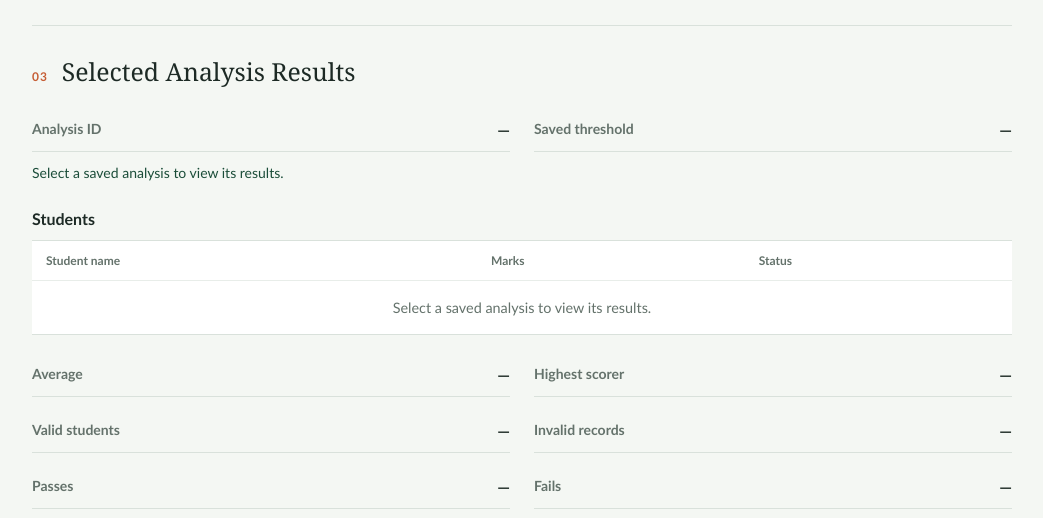
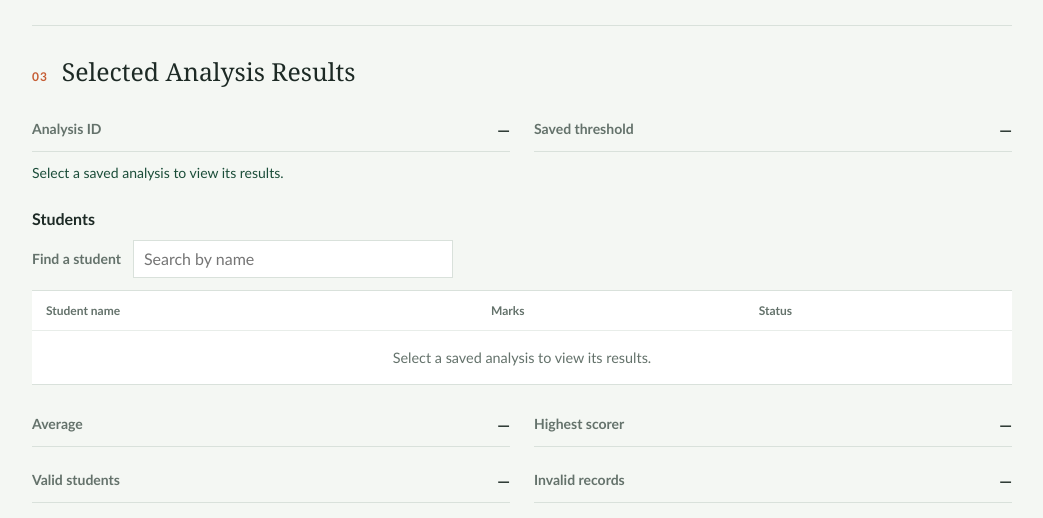
Before and after one commit to anadishh786-design/git-init-students-marks-analyser, a Flask app: page / in a window 1280 px wide. Shown: the part 946-1464 px from the top of the page, without its empty margins (118-1161 px from the left). Run offline with Flask 3, Linux system fonts and the light colour scheme; data that the repository does not hold is empty.

Commit message:
Add student search and empty history guidance

```diff
--- a/static/app.js
+++ b/static/app.js
@@ -9,6 +9,8 @@ const invalidWarning = document.querySelector("#invalid-warning");
 const historyRows = document.querySelector("#history-rows");
 const historyStatus = document.querySelector("#history-status");
 const resultsStatus = document.querySelector("#results-status");
+const studentSearchInput = document.querySelector("#student-search");
+const studentSearchStatus = document.querySelector("#student-search-status");
 let nextStudentNumber = studentRows.querySelectorAll("[data-student-row]").length + 1;
 let isSaving = false;
 let selectedAnalysisRequest = 0;
@@ -143,6 +145,10 @@ function renderAnalysis(analysis) {
 
 	const resultRows = document.querySelector("#result-students");
 	resultRows.replaceChildren();
+	studentSearchInput.value = "";
+	studentSearchInput.disabled = analysis.students.length === 0;
+	studentSearchStatus.textContent = "";
+	studentSearchStatus.hidden = true;
 	if (analysis.students.length === 0) {
 		const row = document.createElement("tr");
 		const cell = appendCell(row, "No valid student records.");
@@ -152,6 +158,7 @@ function renderAnalysis(analysis) {
 	} else {
 		analysis.students.forEach((student) => {
 			const row = document.createElement("tr");
+			row.dataset.resultStudent = "";
 			appendCell(row, student.name);
 			appendCell(row, String(student.marks));
 			appendCell(row, student.status);
@@ -170,6 +177,24 @@ function renderAnalysis(analysis) {
 	document.querySelector("#result-invalid-count").textContent = String(summary.invalid_count);
 	document.querySelector("#result-pass-count").textContent = String(summary.pass_count);
 	document.querySelector("#result-fail-count").textContent = String(summary.fail_count);
+}
+
+function filterResultStudents() {
+	const query = studentSearchInput.value.trim();
+	const rows = Array.from(document.querySelectorAll("#result-students [data-result-student]"));
+	let visibleCount = 0;
+
+	rows.forEach((row) => {
+		const matches = matchesStudentName(row.cells[0].textContent, query);
+		row.hidden = !matches;
+		if (matches) {
+			visibleCount += 1;
+		}
+	});
+
+	const noMatches = query !== "" && rows.length > 0 && visibleCount === 0;
+	studentSearchStatus.textContent = noMatches ? `No students match "${query}".` : "";
+	studentSearchStatus.hidden = !noMatches;
 }
 
 async function loadAnalysis(analysisId) {
@@ -268,6 +293,8 @@ document.querySelector("#add-student").addEventListener("click", () => {
 	row.querySelector('[name="student-name"]').focus();
 });
 
+studentSearchInput.addEventListener("input", filterResultStudents);
+
 form.addEventListener("click", (event) => {
 	const removeButton = event.target.closest(".remove-button");
 	if (removeButton) {
--- /dev/null
+++ b/static/student-search.js
@@ -0,0 +1,10 @@
+"use strict";
+
+function matchesStudentName(name, query) {
+	const normalizedQuery = String(query).trim().toLocaleLowerCase();
+	return String(name).toLocaleLowerCase().includes(normalizedQuery);
+}
+
+if (typeof module !== "undefined" && module.exports) {
+	module.exports = { matchesStudentName };
+}
--- a/static/styles.css
+++ b/static/styles.css
@@ -259,7 +259,25 @@ dd {
     font: inherit;
 }
 
+.student-search-field {
+    display: flex;
+    align-items: center;
+    gap: 12px;
+    margin-bottom: 12px;
+}
+
+#student-search {
+    width: min(100%, 320px);
+    min-height: 38px;
+    padding: 6px 10px;
+    border: 1px solid var(--line);
+    background: var(--surface);
+    color: var(--ink);
+    font: inherit;
+}
+
 .threshold-input:focus,
+#student-search:focus,
 .student-input:focus {
     outline: 2px solid var(--green);
     outline-offset: 2px;
--- a/templates/index.html
+++ b/templates/index.html
@@ -5,6 +5,7 @@
     <meta name="viewport" content="width=device-width, initial-scale=1">
     <title>Student Analysis Dashboard</title>
     <link rel="stylesheet" href="{{ url_for('static', filename='styles.css') }}">
+    <script src="{{ url_for('static', filename='student-search.js') }}" defer></script>
     <script src="{{ url_for('static', filename='app.js') }}" defer></script>
 </head>
 <body>
@@ -99,6 +100,11 @@
             </dl>
             <p class="form-status" id="results-status" role="status" aria-live="polite">Select a saved analysis to view its results.</p>
             <h3>Students</h3>
+            <div class="student-search-field">
+                <label class="field-label" for="student-search">Find a student</label>
+                <input id="student-search" type="search" autocomplete="off" placeholder="Search by name" aria-describedby="student-search-status" disabled>
+            </div>
+            <p class="form-status" id="student-search-status" role="status" aria-live="polite" hidden></p>
             <div class="table-scroll">
                 <table>
                     <thead>
```
Also changed, not shown: module-8-notes.md (+19 -15 lines), test_dashboard_search.js (added, +11 -0 lines).
